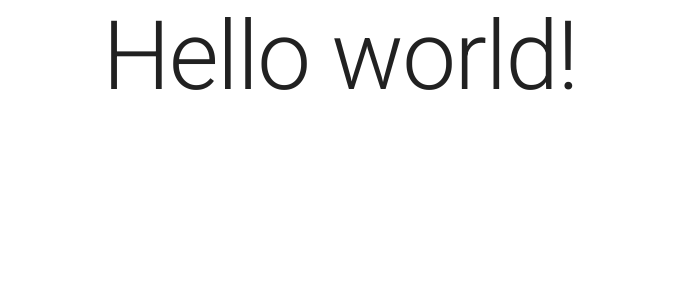
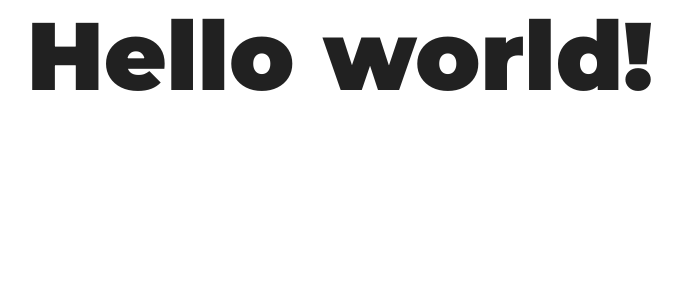
Before and after one commit to z-nith/cinderblox-studio, a Next.js app: page / in a window 1280 px wide. Shown: the top 300 px of the page, without its empty margins (300-982 px from the left). Built offline with nearby package versions, Linux system fonts and the light colour scheme.

Commit message:
add themed types & colors

```diff
--- a/package.json
+++ b/package.json
@@ -28,6 +28,7 @@
         "notistack": "@latest",
         "react": "@latest",
         "react-dom": "@latest",
+        "react-spring": "^8.0.27",
         "utility-types": "@latest",
         "validator": "@latest",
         "yup": "@latest"
--- a/src/pages/_document.tsx
+++ b/src/pages/_document.tsx
@@ -10,9 +10,10 @@ export default class MyDocument extends Document {
                 <Head>
                     {/* PWA primary color */}
                     <meta name="theme-color" content={theme.palette.primary.main} />
+
                     <link
+                        href="https://fonts.googleapis.com/css2?family=Lato:ital,wght@0,400;0,700;0,900;1,400;1,700;1,900&family=Montserrat:ital,wght@0,400;0,500;0,700;0,800;0,900;1,400;1,500;1,600;1,700;1,800;1,900&display=swap"
                         rel="stylesheet"
-                        href="https://fonts.googleapis.com/css?family=Roboto:300,400,500,700&display=swap"
                     />
                 </Head>
                 <body>
--- a/src/theme/customTheme.ts
+++ b/src/theme/customTheme.ts
@@ -1,17 +1,75 @@
-import { createMuiTheme, Theme, responsiveFontSizes } from '@material-ui/core/styles';
-import { palette } from './palette';
+import { createMuiTheme, Theme, responsiveFontSizes } from '@material-ui/core';
 
-/**
- * This file allows Material UI to inject the overall theme for this project
- * via the <ThemeProvider /> context.
- *
- * https://material-ui.com/customization/themes/
- *
- * You can provide additional config and overrides by defining tem in their own file under
- *  the theme/ directory and destructuring them here
- */
 const theme: Theme = createMuiTheme({
-    palette,
+    palette: {
+        background: {
+            default: '#FFFFFF',
+        },
+        primary: {
+            main: '#DB1A3F',
+            light: '#E15F79',
+            dark: '#A81432',
+        },
+        secondary: {
+            main: '#2C92CD',
+            light: '#4FBEFF',
+            dark: '#365775',
+        },
+        common: {
+            black: '#000000',
+            white: '#FFFFFF',
+        },
+        custom: {
+            greyDefault: '#EBEEEF',
+            greyDark: '#DDE1E4',
+            greyLight: '#F9F9FA',
+            white75: 'rgba(255, 255, 255, 0.75)',
+            white60: 'rgba(255, 255, 255, 0.60)',
+            black75: 'rgba(0, 0, 0, 0.75)',
+            black60: 'rgba(0, 0, 0, 0.60)',
+            charcoal: '#121516',
+            charcoalDark: '#0E1214',
+            charcoalLight: '#181C1E',
+        },
+    },
+    typography: {
+        fontFamily: 'Lato',
+    },
+    overrides: {
+        MuiTypography: {
+            h1: {
+                fontWeight: 900,
+                fontFamily: 'Montserrat',
+            },
+            h2: {
+                fontWeight: 900,
+                fontFamily: 'Montserrat',
+            },
+            h3: {
+                fontWeight: 900,
+                fontFamily: 'Montserrat',
+            },
+            h4: {
+                fontWeight: 900,
+                fontFamily: 'Montserrat',
+            },
+            h5: {
+                fontWeight: 900,
+                fontFamily: 'Montserrat',
+            },
+            h6: {
+                fontWeight: 900,
+                fontFamily: 'Montserrat',
+            },
+
+            subtitle1: {
+                fontWeight: 'bold',
+            },
+            subtitle2: {
+                fontWeight: 'bold',
+            },
+        },
+    },
 });
 
 export default responsiveFontSizes(theme);
--- a/src/theme/palette.ts
+++ /dev/null
@@ -1,32 +0,0 @@
-const palette = {
-    primary: {
-        main: '#000000',
-        light: '#000000',
-    },
-    secondary: {
-        main: '#000000',
-        light: '#000000',
-    },
-    background: {
-        default: '#000000',
-        paper: '#000000',
-    },
-    divider: '#000000',
-    common: {
-        white: '#000000',
-        black: '#000000',
-        yellow: '#000000',
-        red: {
-            main: '#000000',
-            light: '#000000',
-        },
-        opacities: {
-            white50: 'rgba(255, 255, 255, 0.50)',
-            white70: 'rgba(255, 255, 255, 0.60)',
-            black50: 'rgba(0, 0, 0, 0.50)',
-            black70: 'rgba(0, 0, 0, 0.70)',
-        },
-    },
-};
-
-export { palette };
--- /dev/null
+++ b/src/types/createMuiTheme.d.ts
@@ -0,0 +1,16 @@
+import { Palette, PaletteOptions } from '@material-ui/core/styles/createPalette';
+
+declare module '@material-ui/core/styles/createMuiTheme' {
+    export interface Theme {
+        palette: Palette;
+    }
+
+    export interface ThemeOptions {
+        palette: PaletteOptions;
+    }
+
+    export default function createMuiTheme(
+        options?: ThemeOptions,
+        ...args: object[]
+    ): Theme;
+}
--- /dev/null
+++ b/src/types/createPalette.d.ts
@@ -0,0 +1,38 @@
+import {
+    Palette as BasePalette,
+    PaletteOptions as BasePaletteOptions,
+} from '@material-ui/core/styles/createPalette';
+
+declare module '@material-ui/core/styles/createPalette' {
+    interface CommonColors {
+        black: string;
+        white: string;
+    }
+
+    type ColorVariants = {
+        light?: string;
+        mid?: string;
+        dark?: string;
+    };
+
+    interface CustomColors {
+        greyDark: string;
+        greyLight: string;
+        white75: string;
+        white60: string;
+        black75: string;
+        black60: string;
+        charcoal: string;
+        charcoalDark: string;
+        charcoalLight: string;
+        greyDefault: string;
+    }
+
+    export interface Palette extends BasePalette {
+        custom: Partial<CustomColors>;
+    }
+
+    export interface PaletteOptions extends BasePaletteOptions {
+        custom: Partial<CustomColors>;
+    }
+}
--- a/src/types/test.ts
+++ /dev/null
@@ -1,4 +0,0 @@
-//TODO: Add your types here
-export type MyTestType = {
-    something: string;
-};
```
Also changed, not shown: 1 other file (tests, documents, lock files or other folders).
